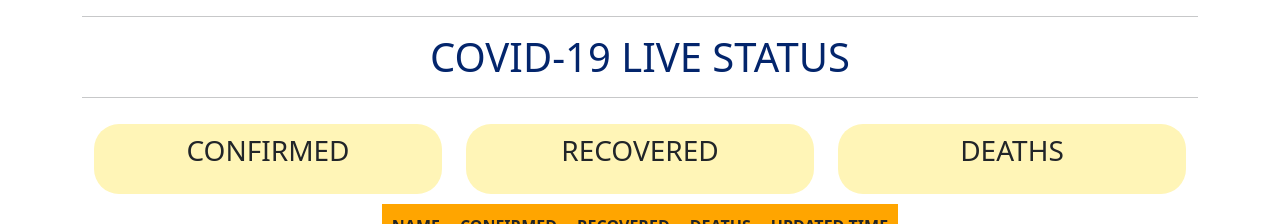
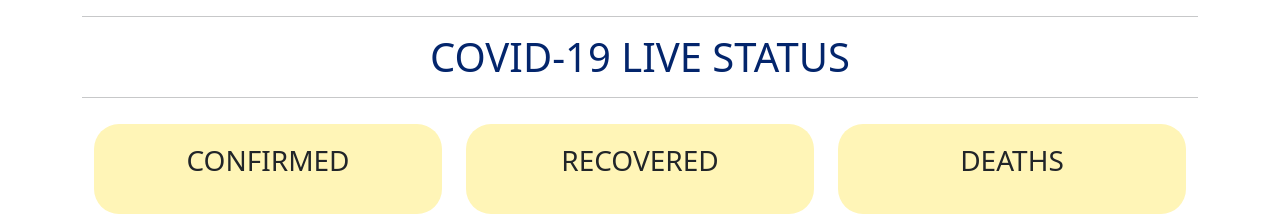
Before and after one commit to MadhavanVasu/AarogyaSetuClone, a Django app: page /stats/ in a window 1280 px wide. Shown: the part 86-310 px from the top of the page. Run offline with Django 3.2, Linux system fonts and the light colour scheme; lists and menus that the app fills with data are empty; some libraries are stand-ins or nearby versions.

Commit message:
changed padding in cases.html file

```diff
--- a/covstats/templates/covstats/cases.html
+++ b/covstats/templates/covstats/cases.html
@@ -7,7 +7,7 @@
 <style>
     .content1 {
         border-radius: 25px;
-        padding: 10px 10px;
+        padding: 20px 20px;
         margin: 10px auto;
         background-color: #fff5b7;
         width: 100%;
```
